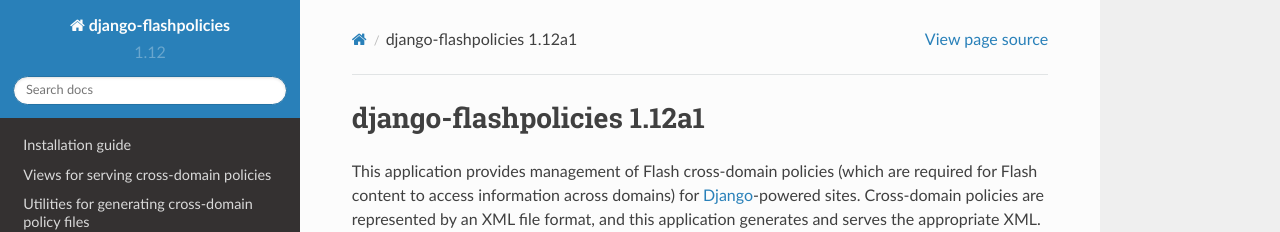
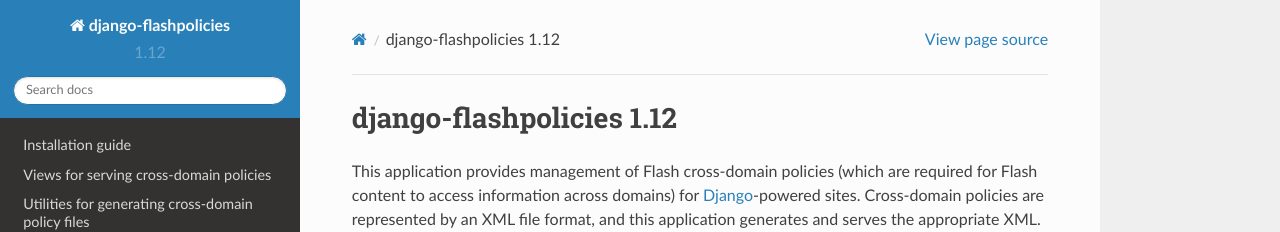
Before and after one commit to ubernostrum/django-flashpolicies, a Sphinx documentation site: the page built from docs/index.rst, in a window 1280 px wide and 1262 px high. Shown: the top 232 px of the window. Built offline with Sphinx 7.4.7 and the Read the Docs theme 2.0.0, drawn with Linux system fonts in a browser that asks for light colours.

Commit message:
Bump version numbers.

```diff
--- a/docs/conf.py
+++ b/docs/conf.py
@@ -10,7 +10,7 @@
 project = "django-flashpolicies"
 copyright = "2009-2020, James Bennett"
 version = "1.12"
-release = "1.12a1"
+release = "1.12"
 exclude_trees = ["_build"]
 pygments_style = "sphinx"
 html_static_path = ["_static"]
--- a/setup.py
+++ b/setup.py
@@ -6,7 +6,7 @@
 setup(
     name="django-flashpolicies",
     zip_safe=False,  # eggs are the devil.
-    version="1.12a1",
+    version="1.12",
     description="Flash cross-domain policies for Django sites",
     long_description=open(os.path.join(os.path.dirname(__file__), "README.rst")).read(),
     author="James Bennett",
```
